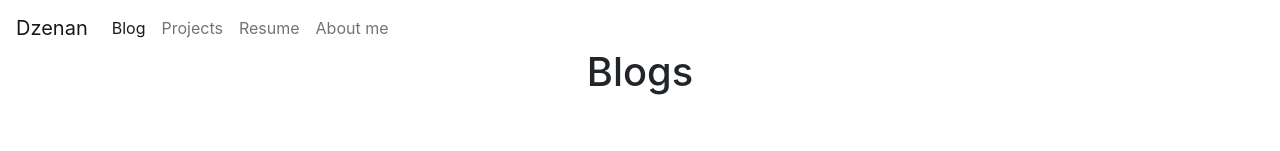
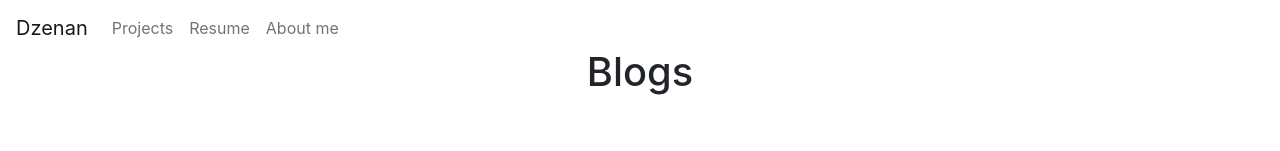
Before and after one commit to DzeCin/dzenan.github.io, a React (Create React App) app: page /blog in a window 1280 px wide. Shown: the top 151 px of the page. Built offline with nearby package versions, Linux system fonts and the light colour scheme.

Commit message:
fixing certs and blog

```diff
--- a/src/components/Navbar.jsx
+++ b/src/components/Navbar.jsx
@@ -28,9 +28,6 @@ const Navigation = () => {
             <Navbar.Toggle aria-controls="basic-navbar-nav" className="toggler"/>
             <Navbar.Collapse id="basic-navbar-nav">
                 <Nav className="navbar-nav mr-auto">
-                    <Nav.Link as={NavLink} to="/blog">
-                        Blog
-                    </Nav.Link>
                     <Nav.Link href="/#projects">
                         Projects
                     </Nav.Link>
--- a/src/components/home/CertificationCard.jsx
+++ b/src/components/home/CertificationCard.jsx
@@ -17,7 +17,7 @@ const CertificationCard = ({value}) => {
 
         <Col md={mdSize}>
 
-            <a href={value.credly_id ? `https://www.credly.com/badges/${value.credly_id}/embedded` : "#"}>
+            <a href={value.link ? value.link : "#"}>
                 <Card className="card shadow-lg p-5 mb-1 bg-white rounded">
                     <Card.Img variant="bottom" src={value.logo}/>
                     <Card.Body>
--- a/src/editable-stuff/config.js
+++ b/src/editable-stuff/config.js
@@ -42,7 +42,7 @@ const certifications = {
         {
             name: "Microsoft Certified: Azure Administrator Associate",
             logo: "https://images.credly.com/size/680x680/images/336eebfc-0ac3-4553-9a67-b402f491f185/azure-administrator-associate-600x600.png",
-            link: "https://www.credly.com/earner/earned/badge/9219f300-40a9-4a33-aa47-6a7d1e36ca37/embedded"
+            link: "https://www.credly.com/badges/7de3e552-dd3c-40a9-b0dd-fb3a861a621a/embedded"
         },
 
     ]
```
